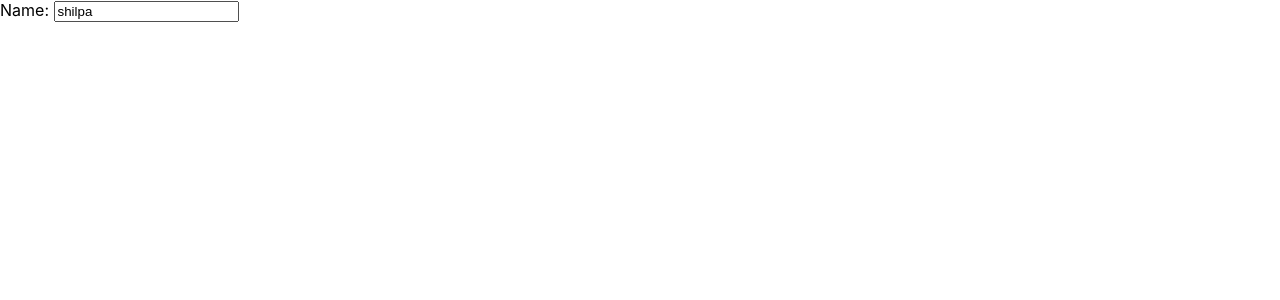
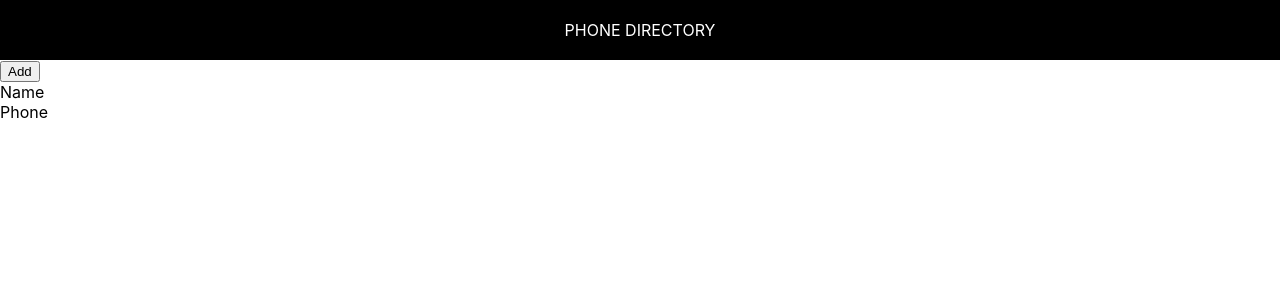
Before and after one commit to subhadip6296/https---github.com-subhadip6296-phone-directory, a React (Create React App) app: page / in a window 1280 px wide. Shown: the top 300 px of the page. Built offline with nearby package versions, Linux system fonts and the light colour scheme.

Commit message:
“Styled ‘Header’ (Inline Styling)

```diff
--- a/src/App.js
+++ b/src/App.js
@@ -1,33 +1,30 @@
 import React,{ Component } from 'react';
+import Header from "./Header";
 class App extends Component {
  render() {
     return (
       <div>
         {/* <div className='header'>
           Phone directory
-        </div>
+        </div> */}
+        <Header/>
         <button> Add </button>
         <div>
           <span> Name </span><br/>
           <span> Phone </span>
-        </div> */}
-        <label htmlFor="name">Name: </label>
-        <input id="name" type="text" placeholder="Type Here" defaultValue="shilpa"/>
-      </div>
+        </div>
+      {/* //    <label htmlFor="name">Name: </label>
+      //   <input id="name" type="text" placeholder="Type Here" defaultValue="shilpa"/> */}
+
+      {/* //  <div id="module"></div>
+      //   <p> REACTJS </p> */}
+       </div>
+
+      // React.createElement("div", { id: "module" },
+      //   React.createElement("p",null,"ReactJS")
+      // )
     );
  }
 }
 
   export default App;
-
-
-
-// function App() {
-//   return (
-//     <div className="App">
-
-//     </div>
-//   );
-// }
-
-// export default App;
--- /dev/null
+++ b/src/Header.js
@@ -0,0 +1,26 @@
+import React  from 'react';
+
+const Header = function() {
+  const headerStyle = {textAlign: 'center',padding:20 ,background: '#000', color:'#fff',textTransform: 'uppercase'}
+    return  (
+        // <div className='header'>
+        // <div style={{textAlign: 'center',padding:20 ,background: '#000', color:'#fff',textTransform: 'uppercase'}}> //INLINE
+
+        <div style={headerStyle}>
+          Phone directory
+        </div>
+    )
+}
+
+//class component
+// class Header extends Component {
+//     render() {
+//         return (
+//           <div className='header'>
+//             Phone directory
+//           </div>
+//         )
+//     }
+// }
+
+export default Header;
```
